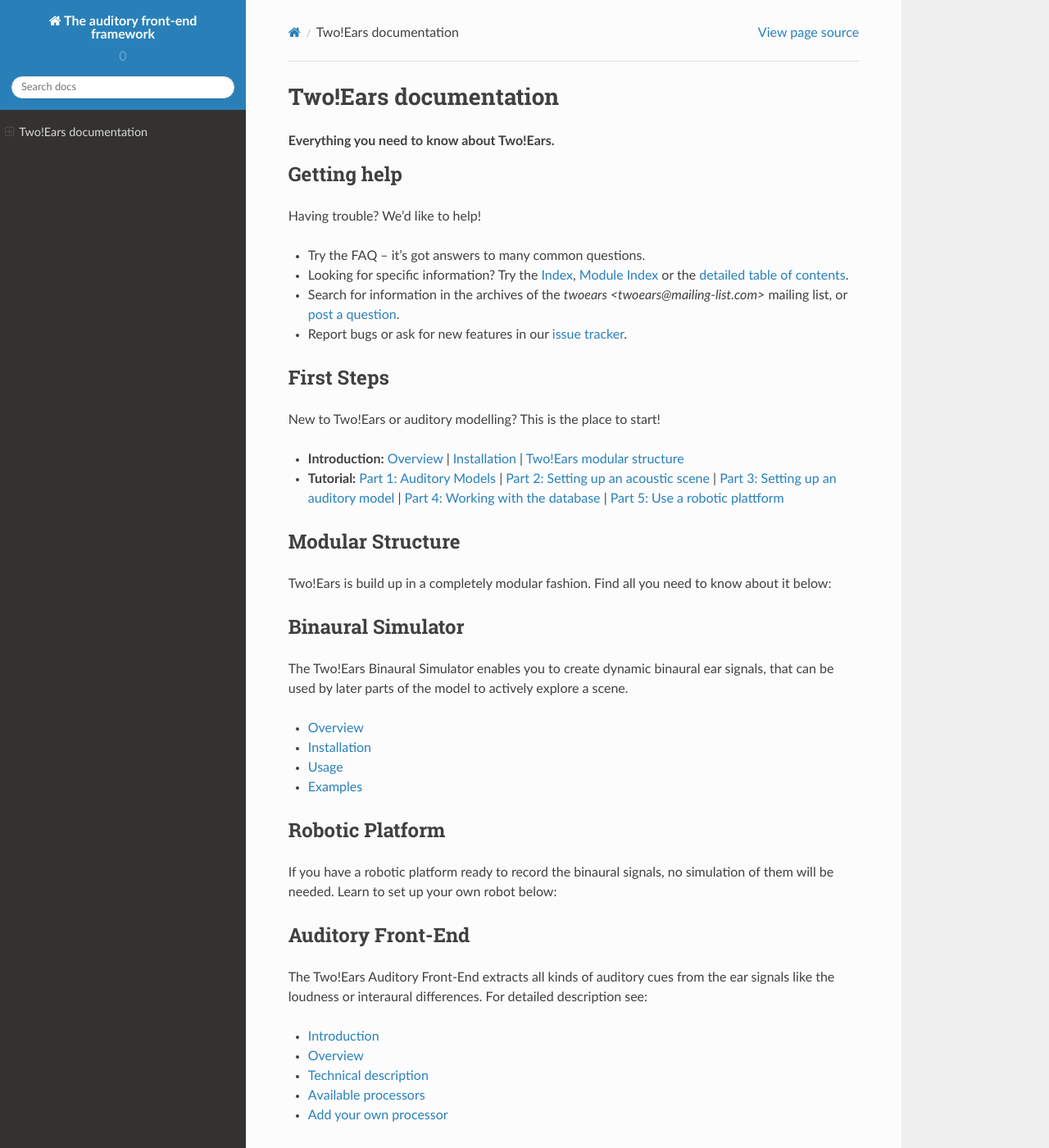
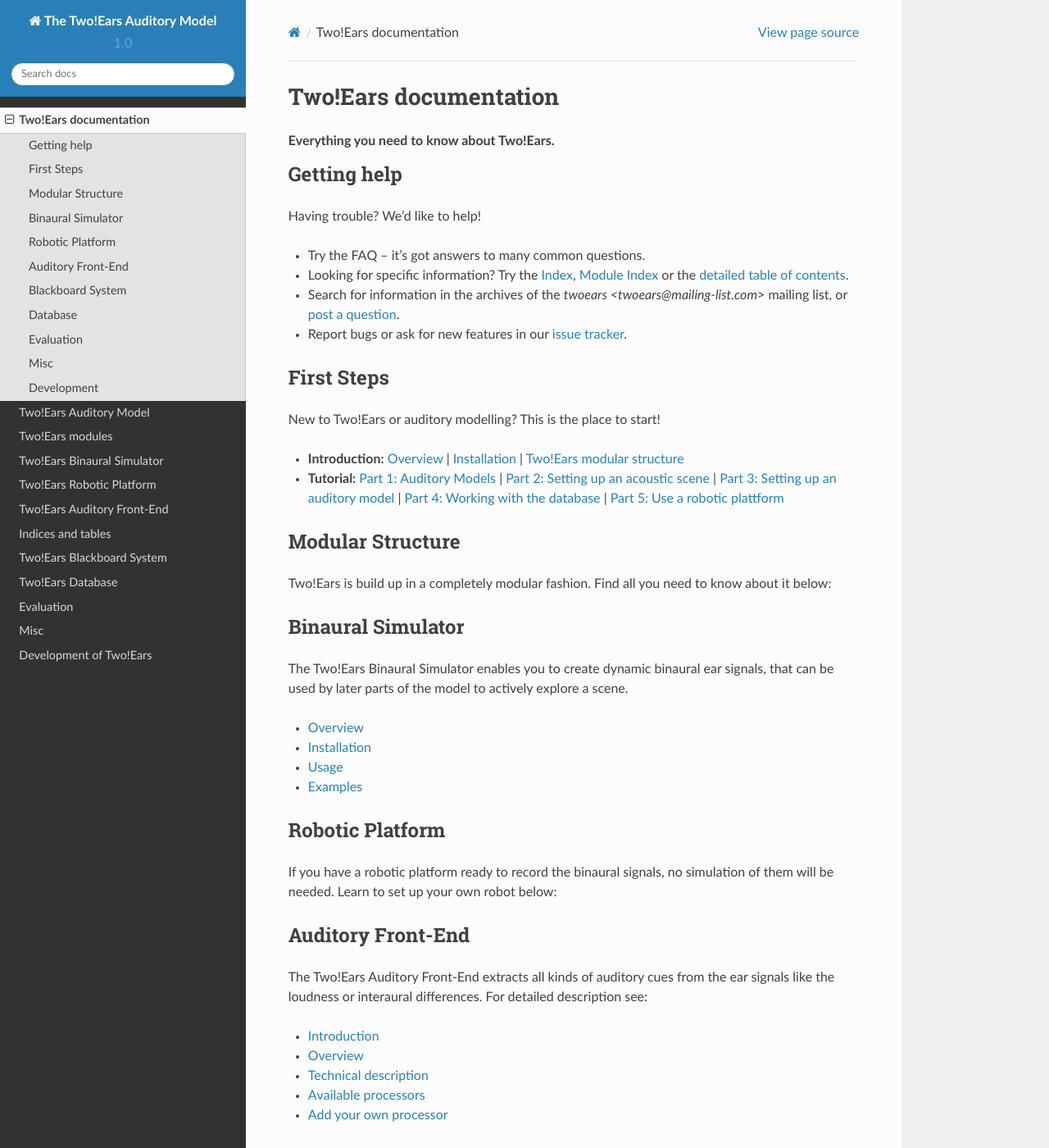
Before and after one commit to TWOEARS/documentation, a Sphinx documentation site: the page built from doc/index.txt, in a window 1280 px wide and 1400 px high. Shown: the whole window at 82% size. Built offline with Sphinx 7.4.7 and the Read the Docs theme 2.0.0, drawn with Linux system fonts in a browser that asks for light colours.

Commit message:
Update conf.py to include correct toc

```diff
--- a/doc/conf.py
+++ b/doc/conf.py
@@ -56,28 +56,28 @@ source_suffix = '.txt'
 #source_encoding = 'utf-8-sig'
 
 # The master toctree document.
-master_doc = 'index'
+master_doc = 'contents'
 
 # General information about the project. (substitutions)
-project = u'The auditory front-end framework'
-copyright = u'2015, Two!Ears team'
-author = u'Chris Hold'
+project = 'The Two!Ears Auditory Model'
+copyright = '2015, Two!Ears team'
+author = 'Two!Ears team'
 
 # The version info for the project you're documenting, acts as replacement for
 # |version| and |release|, also used in various other places throughout the
 # built documents.
 #
 # The short X.Y version.
-version = '0'
+version = '1.0'
 # The full version, including alpha/beta/rc tags.
-release = '0.1'
+release = version
 
 # The language for content autogenerated by Sphinx. Refer to documentation
 # for a list of supported languages.
 #
 # This is also used if you do content translation via gettext catalogs.
 # Usually you set "language" from the command line for these cases.
-language = None
+#language = None
 
 # There are two options for replacing |today|: either, you set today to some
 # non-false value, then it is used:
@@ -94,7 +94,7 @@ exclude_patterns = ['_build']
 #default_role = None
 
 # If true, '()' will be appended to :func: etc. cross-reference text.
-#add_function_parentheses = True
+add_function_parentheses = True
 
 # If true, the current module name will be prepended to all description
 # unit titles (such as .. function::).
@@ -102,10 +102,11 @@ exclude_patterns = ['_build']
 
 # If true, sectionauthor and moduleauthor directives will be shown in the
 # output. They are ignored by default.
-#show_authors = False
+show_authors = False
 
 # The name of the Pygments (syntax highlighting) style to use.
-pygments_style = 'sphinx'
+#pygments_style = 'sphinx'
+pygments_style = 'trac'
 
 # A list of ignored prefixes for module index sorting.
 #modindex_common_prefix = []
@@ -150,7 +151,7 @@ html_theme_path = [sphinx_rtd_theme.get_html_theme_path()]
 # Add any paths that contain custom static files (such as style sheets) here,
 # relative to this directory. They are copied after the builtin static files,
 # so a file named "default.css" will overwrite the builtin "default.css".
-html_static_path = ['_static']
+#html_static_path = ['_static']
 
 # Add any extra paths that contain custom files (such as robots.txt or
 # .htaccess) here, relative to this directory. These files are copied
```
